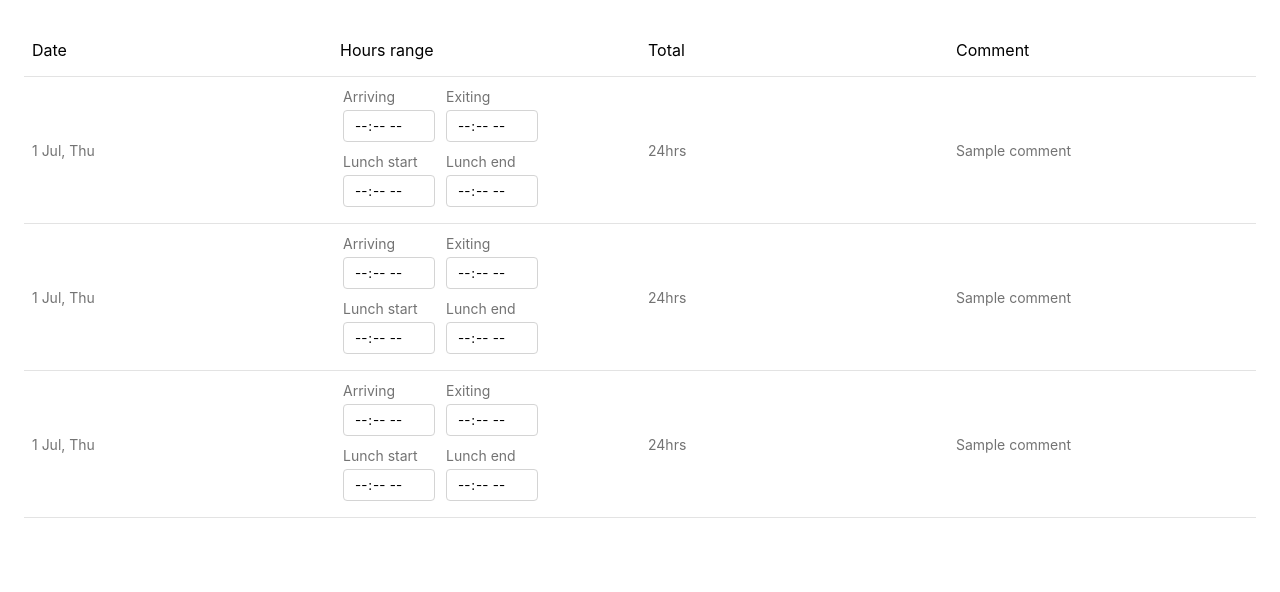
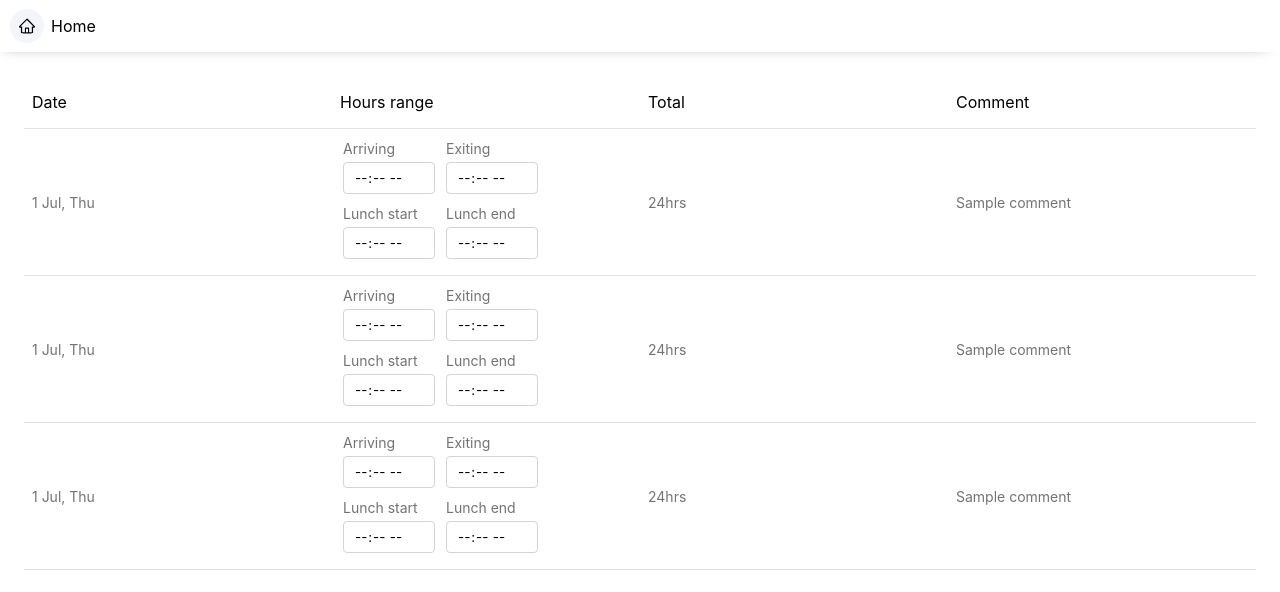
Before and after one commit to DayvsonNascimento/working-hours-app, a React (Create React App) app: page / in a window 1280 px wide. Shown: the top 592 px of the page. Built offline with nearby package versions, Linux system fonts and the light colour scheme.

Commit message:
Add initial Navbar component

```diff
--- a/src/App.js
+++ b/src/App.js
@@ -1,7 +1,13 @@
 import LogTable from './components/LogTable/LogTable';
+import Navbar from './components/Navbar/Navbar';
 
 function App() {
-  return <LogTable />;
+  return (
+    <>
+      <Navbar />
+      <LogTable />
+    </>
+  );
 }
 
 export default App;
--- /dev/null
+++ b/src/components/Navbar/Navbar.js
@@ -0,0 +1,14 @@
+import { Container, Content, Icon, Title } from './styles';
+
+const Navbar = () => {
+  return (
+    <Container>
+      <Content>
+        <Icon />
+        <Title>Home</Title>
+      </Content>
+    </Container>
+  );
+};
+
+export default Navbar;
--- /dev/null
+++ b/src/components/Navbar/styles.js
@@ -0,0 +1,28 @@
+import styled from 'styled-components';
+import { AiOutlineHome } from 'react-icons/ai';
+
+export const Container = styled.div`
+  background: #fff;
+  z-index: 99;
+  padding-left: 10px;
+  box-shadow: -5px 3px 14px -9px rgba(0, 0, 0, 0.51);
+`;
+
+export const Content = styled.div`
+  display: flex;
+  align-items: center;
+`;
+
+export const Icon = styled(AiOutlineHome)`
+  text-align: center;
+  float: left;
+  width: 18px;
+  height: 18px;
+  border-radius: 100%;
+  margin-right: 7px;
+  padding: 8px;
+  background-color: rgba(135, 158, 207, 0.1);
+`;
+
+export const Title = styled.p`
+`
```
